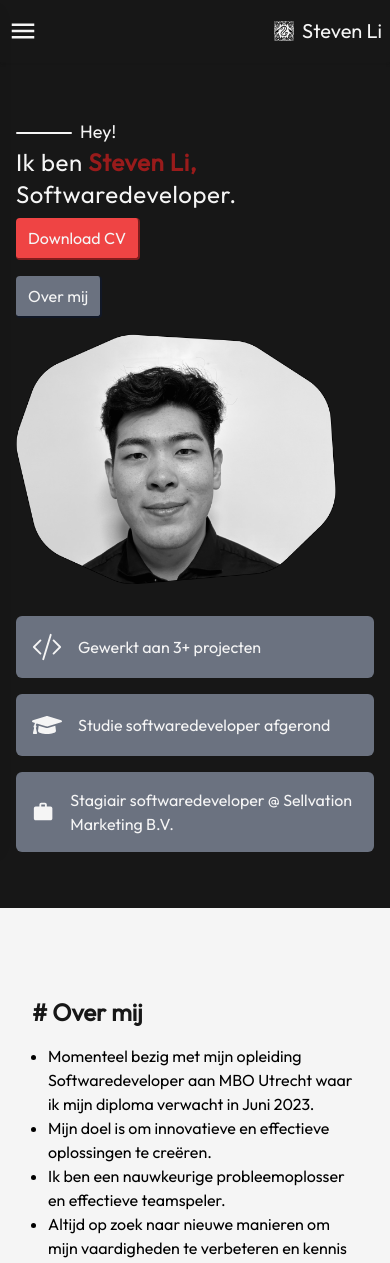
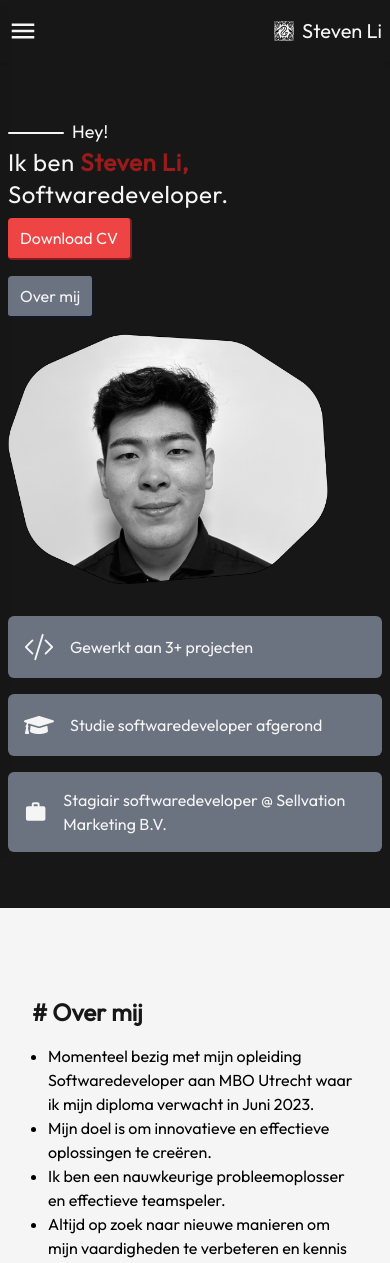
Before and after one commit to zStevenn/portfolio-old, a React (Vite) app: page / in a window 390 px wide. Shown: the top 1263 px of the page. Built offline with nearby package versions, Linux system fonts and the light colour scheme.

Commit message:
Refactor to padding-left and right

```diff
--- a/src/components/Hero.jsx
+++ b/src/components/Hero.jsx
@@ -16,7 +16,7 @@ function Hero() {
 	return (
 		<div className="container mx-auto max-w-screen-lg">
 			<div
-				className="flex flex-col sm:flex-row justify-center gap-4 p-4 mt-10"
+				className="flex flex-col sm:flex-row justify-center gap-4 px-2 py-4 sm:px-4 mt-10"
 				id="hero"
 			>
 				<div ref={textRef} className="text-neutral-100">
@@ -58,7 +58,7 @@ function Hero() {
 				/>
 			</div>
 			{/* Bullet points of my achievements */}
-			<div className="flex flex-col md:grid md:grid-cols-3 gap-4 p-4 text-neutral-100 mb-10">
+			<div className="flex flex-col md:grid md:grid-cols-3 gap-4 px-2 py-4 sm:px-4 text-neutral-100 mb-10">
 				<div
 					ref={achievementOneRef}
 					className="flex md:flex-col md:justify-center md:text-center gap-4 items-center p-4 bg-gray-500 rounded-md"
```
